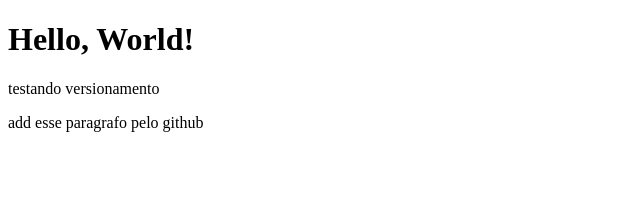
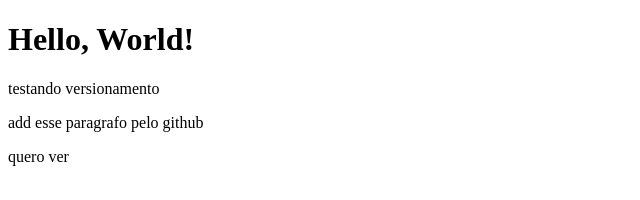
Before and after one commit to miguelsantoscode/teste-versionamento, a plain HTML site: page index.html in a window 1280 px wide. Shown: the full height of the page, 0-640 px from the left. Drawn offline with Linux system fonts and the light colour scheme.

Commit message:
quero ver index.html

```diff
--- a/index.html
+++ b/index.html
@@ -9,5 +9,6 @@
     <h1>Hello, World!</h1>
     <p>testando versionamento</p>
     <p>add esse paragrafo pelo github</p>
+    <p>quero ver</p>
 </body>
 </html>
```
